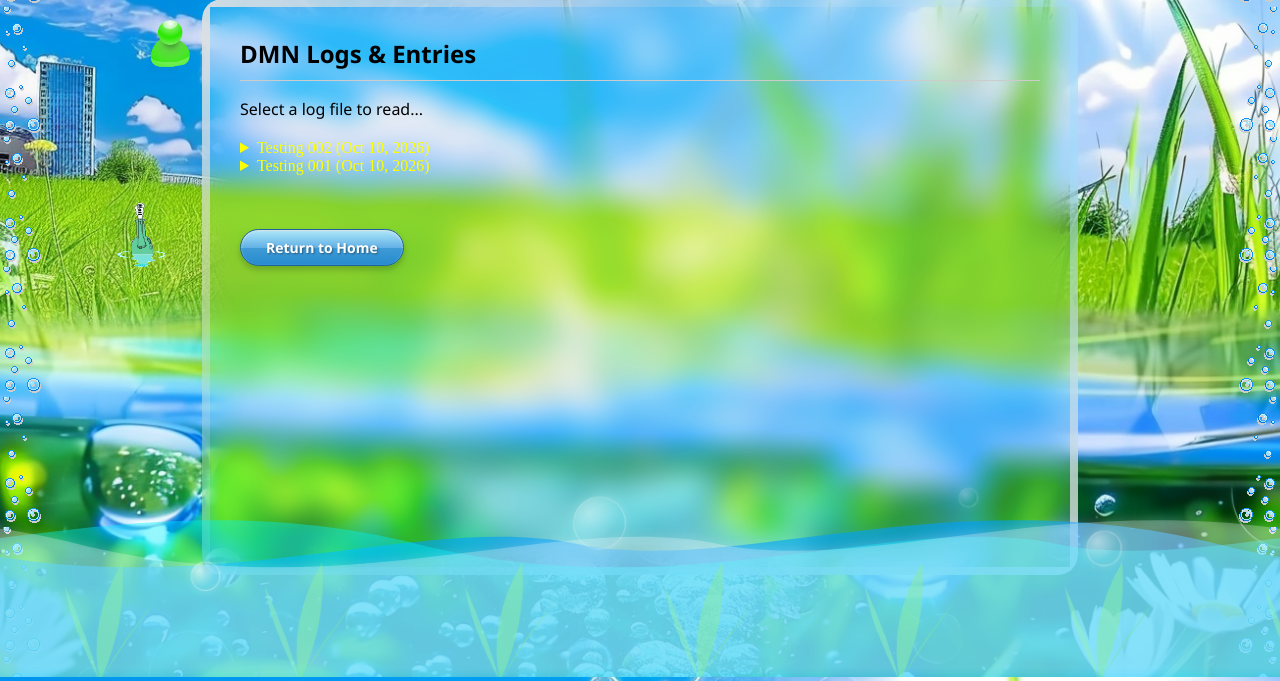
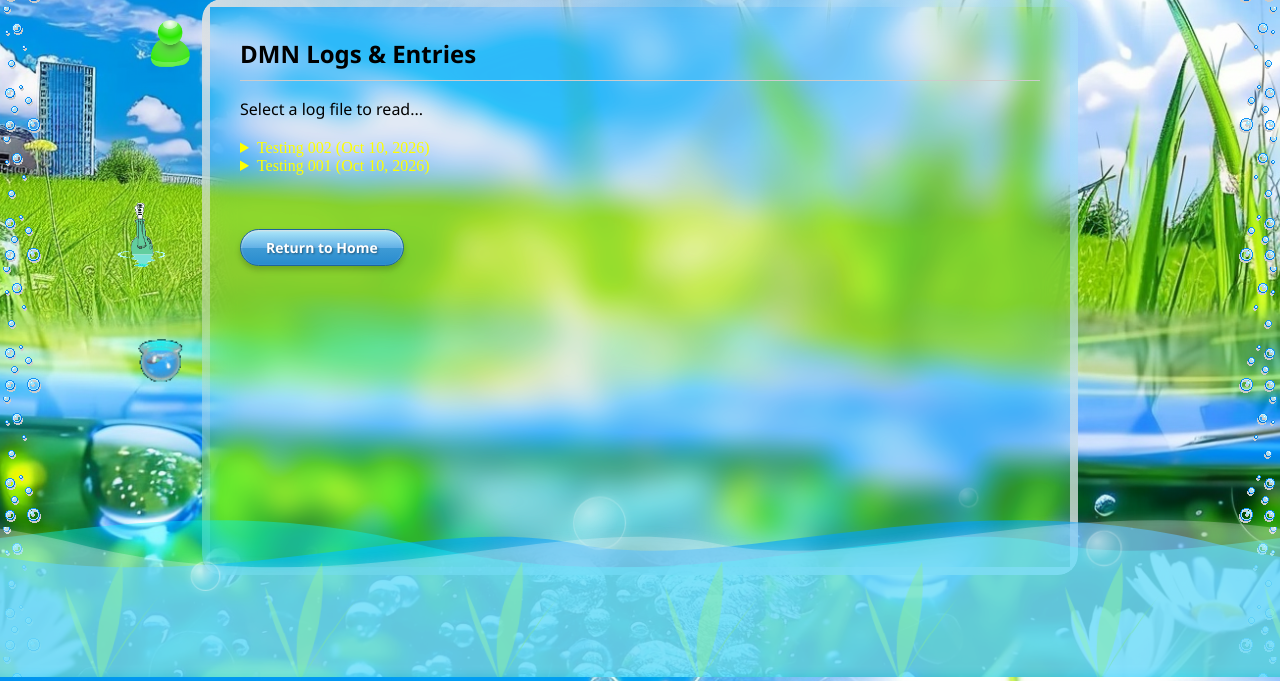
Before and after one commit to Dixit106/Dixit-s-DMN, a Flask app: page /diary in a window 1280 px wide. Shown: the part 123-804 px from the top of the page. Run offline with Flask 3, Linux system fonts and the light colour scheme.

Commit message:
added a new cool sticker with same floating animation

```diff
--- a/static/style.css
+++ b/static/style.css
@@ -457,6 +457,15 @@ ul.tree-view {
     transform: scaleX(-1);
 }
 
+#floating-fish {
+    position: fixed;
+    top: 0;
+    left: 0;
+    width: 50px;
+    z-index: 10px;
+    pointer-events: none;
+}
+
 /* OVERRIDEING HOMEPAGE STUFF*/
 .aero-glass-panel h3,
 .aero-glass-panel p,
--- a/templates/diary.html
+++ b/templates/diary.html
@@ -12,6 +12,7 @@
 
     <img src="/static/frutiger_aero_avatar_png__by_caitlinpinkartist_dm9c4b4-pre.png" alt="Avatar" id="floating-avatar">
     <img src="/static/bottle.gif" alt="Sticker" id="floating-bottle-sticker">
+    <img src="/static/fishbowl.gif" alt="Sticker 2" id="floating-fish">
             <div class="aero-glass-panel">
                 <h3 style="color: white; text-shadow: 0 2px 4px rgba(0,0,0,0.5)">DMN Logs & Entries</h3>
                 <p style="color: white;">Select a log file to read...</p>
@@ -119,9 +120,13 @@ const avatar = new FloatingItem('floating-avatar', 20,20,0.3,0.3);
 //bottle gif
 const sticker1 = new FloatingItem('floating-bottle-sticker', 20,200,0.3, 0.3);
 
+//fish gif
+const sticker2 = new FloatingItem('floating-fish', 50, 300, -0.3, 0.4);
+
 function animateAll() {
     avatar.move();
     sticker1.move();
+    sticker2.move();
 
     requestAnimationFrame(animateAll);
 }
```
Also changed, not shown: static/FISH1.gif (added), static/fishbowl.gif (added).
